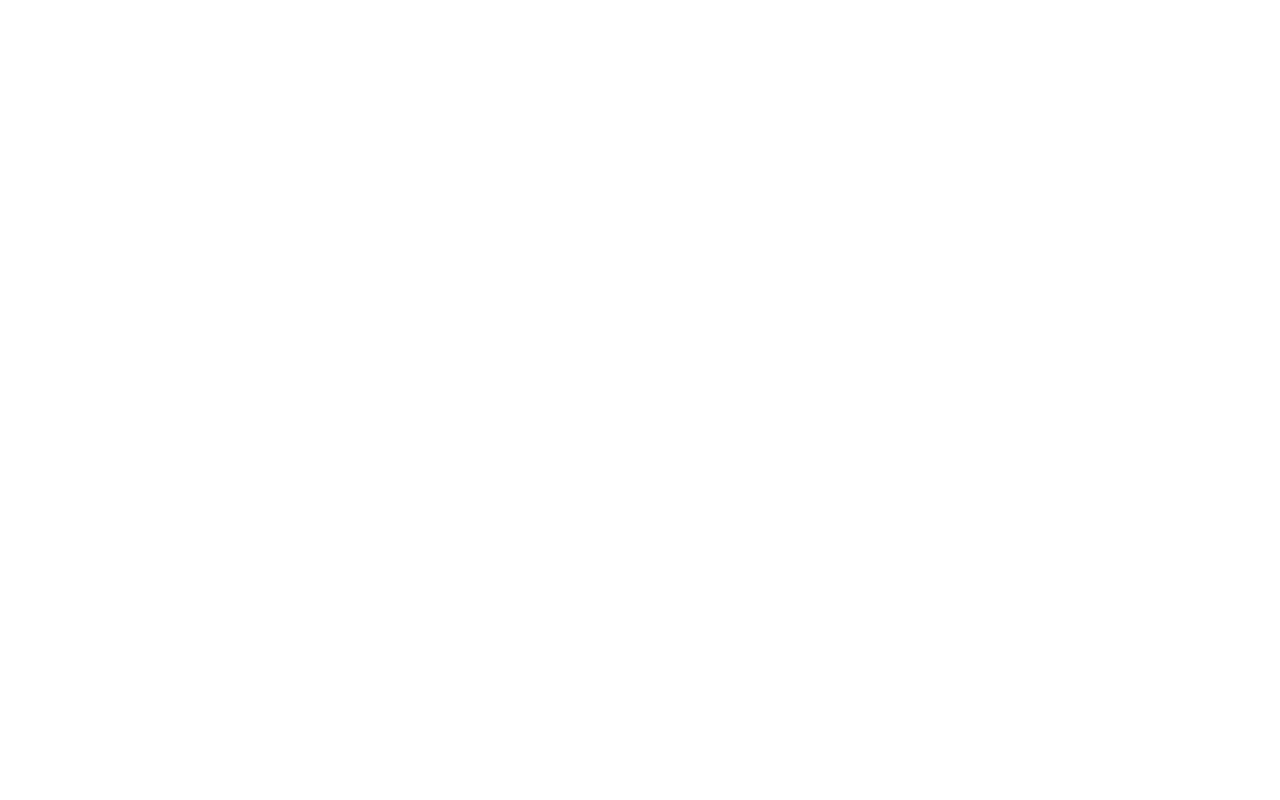
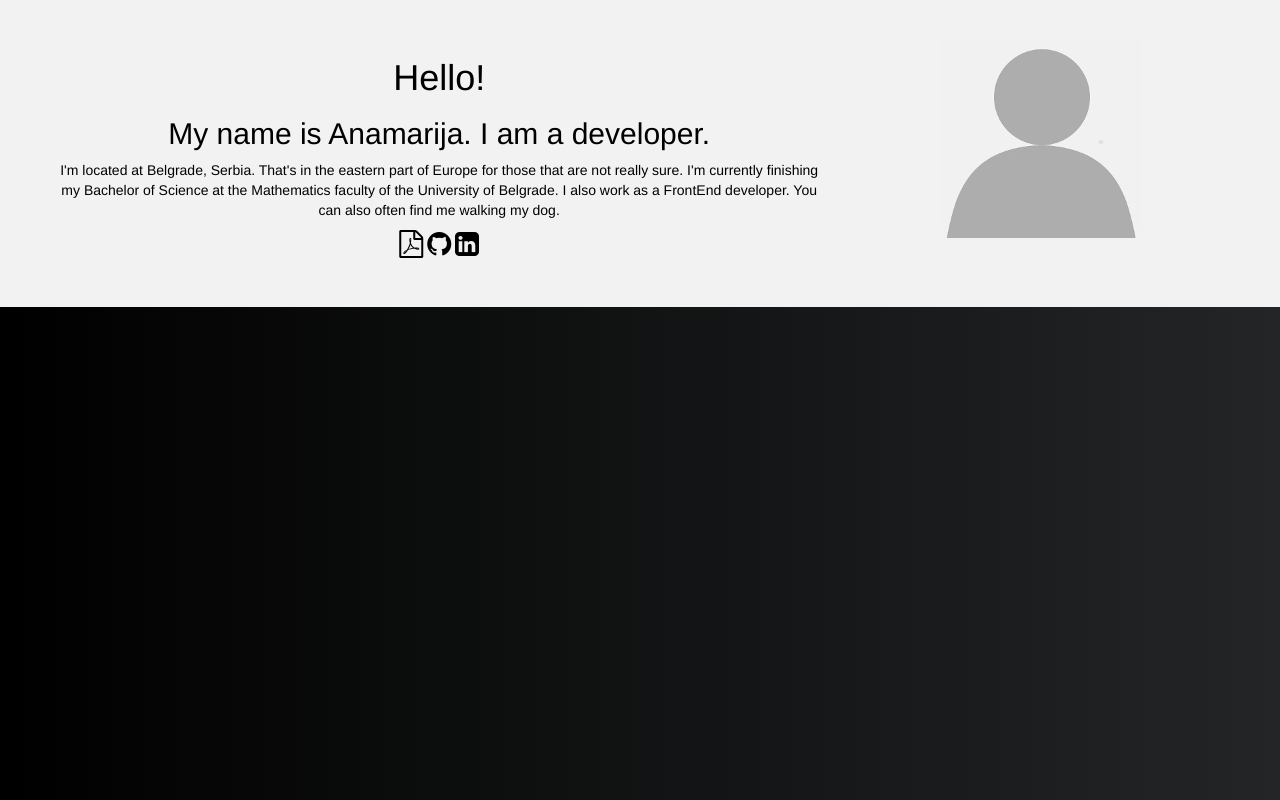
Before and after one commit to pecurka/pecurka.github.io, a plain HTML site: page index.html in a window 1280 px wide. Drawn offline with nearby package versions, Linux system fonts and the light colour scheme.

Commit message:
changes to html and style

```diff
--- a/index.html
+++ b/index.html
@@ -5,11 +5,40 @@
     <meta name="viewport" content="width=device-width, initial-scale=1.0, user-scalable=no">
     <link rel="icon" href="http://images.clipartpanda.com/straight-face-clipart-black-and-white-smiley-face-hi.png" type="image/png" />
     <link rel="stylesheet" href="https://maxcdn.bootstrapcdn.com/bootstrap/3.3.6/css/bootstrap.min.css" integrity="sha384-1q8mTJOASx8j1Au+a5WDVnPi2lkFfwwEAa8hDDdjZlpLegxhjVME1fgjWPGmkzs7" crossorigin="anonymous">
-    <link rel="stylesheet" href="/style.css" type="text/css" media="screen">
+    <link rel="stylesheet" href="https://maxcdn.bootstrapcdn.com/font-awesome/4.5.0/css/font-awesome.min.css">
+    <link rel="stylesheet" href="./style.css" type="text/css" media="screen">
   </head>
 
 
   <body>
+      <div class = "container-fluid clearfix">
+	  <div class = "row" id="intro">
+	      <div class = "col-sm-8 text-center"  >
+		<h1>Hello!</h1>
+		<h2>My name is Anamarija. I am a developer.</h2>
+		<p>I'm located at Belgrade, Serbia. That's in the eastern part of Europe for those that are not really sure. I'm currently finishing my Bachelor of Science at the Mathematics faculty of the University of Belgrade. I also work as a FrontEnd developer. You can also often find me walking my dog.</p>
+		<p>
+		    <a href = "Anamarija_Krstic_Resume.pdf" class = "fa fa-file-pdf-o fa-2x" target = "_blank"></a>
+		    <a href = "https://github.com/pecurka" class = "fa fa-github fa-2x" target = "_blank"></a>
+		    <a href = "https://rs.linkedin.com/in/anamarija-krstić-201a2b7a" class = "fa fa-linkedin-square fa-2x" target="_blank"></a>
+		</p>
+	      </div>
+	      <div class = "col-sm-4" id = "picture">
+		<img src = "images/anamarija.jpg" class = "img-responsive center-block">
+	      </div>
+	  </div>
 
+	  <div class = "row">
+	      <div class = "col-sm-4 box">
+	      </div>
+	      <div class = "col-sm-4 box">
+	      </div>
+	      <div class = "col-sm-4 box">
+	      </div>
+	  </div>
+
+      </div>
+      <script src = "http://ajax.googleapis.com/ajax/libs/angularjs/1.4.8/angular.min.js"></script>
+      <script src = "./script.js"></script>
   </body>
 </html>
--- a/style.css
+++ b/style.css
@@ -0,0 +1,22 @@
+body{
+  background: linear-gradient(to left,  #232526 , #000000);
+  color:#f2f2f2;
+}
+
+#intro{
+  background: #F2F2F2;
+  color: black;
+  padding: 3%;
+}
+
+#picture{
+  border-radius: 20%;
+}
+
+.img-responsive{
+  margin: 0 auto;
+}
+
+.fa{
+  color:black;
+}
```
Also changed, not shown: images/anamarija.jpg (added), 1 other file.
